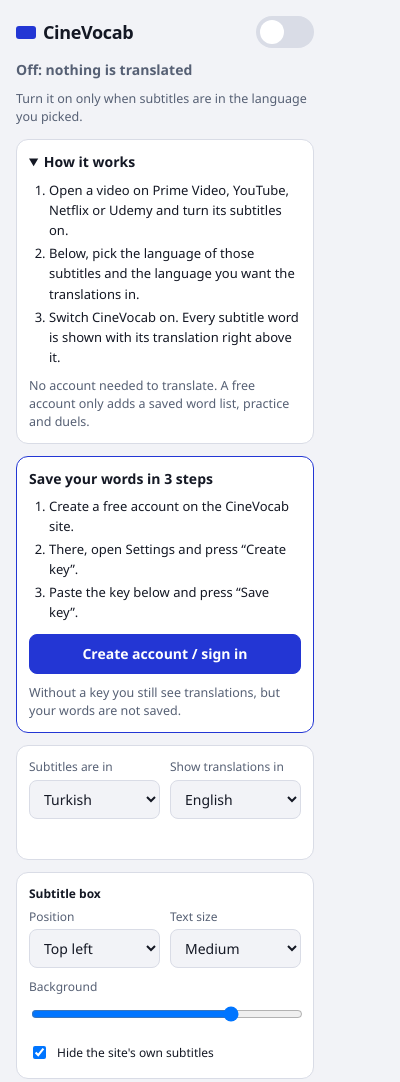
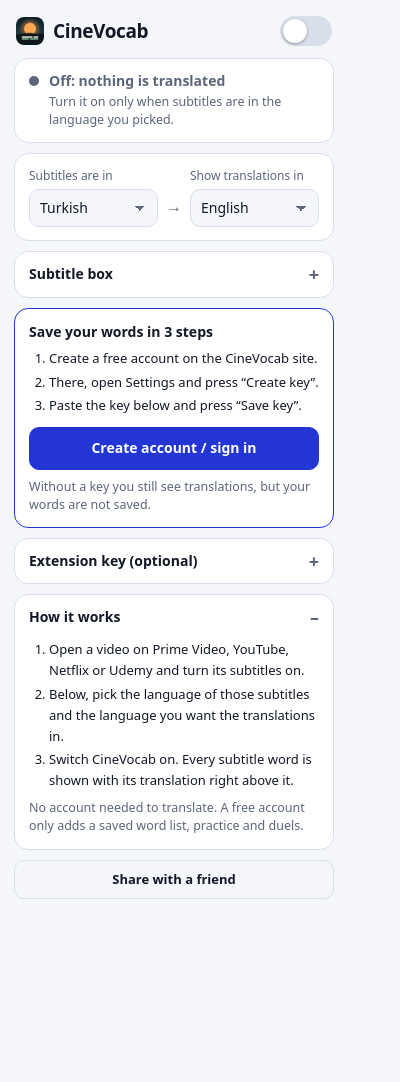
Before and after one commit to yakupceri/cinevocab-app, a browser extension: page extension/popup.html in a window 400 px wide. Shown: the top 1082 px of the page. After the commit the page ends 913 px from the top, so only its background shows below. Drawn offline with Linux system fonts and the light colour scheme.

Commit message:
1.9.3: yeni popup tasarimi; site: girisliyken 'Hesabim' goster
Co-Authored-By: Claude Sonnet 5.5 <noreply@anthropic.com>
Claude-Session: https://claude.ai/code/session_0117JLTDqRtJw19g2nFHCGNn

```diff
--- a/extension/popup.html
+++ b/extension/popup.html
@@ -1,77 +1,123 @@
 <!DOCTYPE html>
 <html><head><meta charset="utf-8">
 <style>
-  :root { color-scheme: dark light; --bg:#0c0f14; --panel:#151a23; --line:#2a3242; --ink:#eef1f7; --dim:#8f9aae; --acc:#ffd447; --on:#17130a; --ok:#47d6a1; --bad:#ff8d94; }
-  @media (prefers-color-scheme: light) { :root { --bg:#f2f3f7; --panel:#fff; --line:#d9dce6; --ink:#141824; --dim:#566074; --acc:#2336d4; --on:#fff; --ok:#0b8f63; --bad:#cf2f3b; } }
+  :root { color-scheme: dark light;
+    --bg:#0b1117; --panel:#131b24; --panel2:#18222d; --line:#243241; --ink:#eef2f7; --dim:#93a1b3;
+    --acc:#ffd447; --on:#1a1505; --ok:#3ddc97; --okbg:rgba(61,220,151,.12); --bad:#ff8d94; --r:14px; }
+  @media (prefers-color-scheme: light) { :root {
+    --bg:#f4f6fa; --panel:#ffffff; --panel2:#f0f3f8; --line:#d8deea; --ink:#121826; --dim:#5b667a;
+    --acc:#2336d4; --on:#ffffff; --ok:#0b8f63; --okbg:rgba(11,143,99,.1); --bad:#cf2f3b; } }
   * { box-sizing:border-box; }
-  body { width:330px; margin:0; padding:16px; background:var(--bg); color:var(--ink); font:14px/1.45 "Segoe UI",system-ui,sans-serif; }
-  .top { display:flex; align-items:center; gap:10px; }
-  .brand { font:800 18px system-ui; letter-spacing:-.02em; display:flex; align-items:center; gap:7px; flex:1; }
-  .brand i { width:20px; height:13px; border-radius:3px; background:var(--acc); display:block; }
-  .sw { position:relative; width:58px; height:32px; border-radius:99px; background:var(--line); border:0; cursor:pointer; padding:0; transition:background .15s; }
-  .sw::after { content:""; position:absolute; top:4px; left:4px; width:24px; height:24px; border-radius:50%; background:#fff; transition:transform .15s; }
-  .sw[aria-checked="true"] { background:var(--ok); } .sw[aria-checked="true"]::after { transform:translateX(26px); }
-  #state { margin:12px 0 0; font-weight:700; } #state.off { color:var(--dim); font-weight:600; }
-  .card { background:var(--panel); border:1px solid var(--line); border-radius:12px; padding:12px; margin-top:12px; }
+  body { width:348px; margin:0; padding:14px; background:var(--bg); color:var(--ink); font:14px/1.45 system-ui,"Segoe UI",Roboto,sans-serif; }
+  /* üst bar */
+  .top { display:flex; align-items:center; gap:10px; padding:2px 2px 12px; }
+  .brand { flex:1; display:flex; align-items:center; gap:9px; font:800 19px system-ui; letter-spacing:-.02em; }
+  .brand img { width:28px; height:28px; border-radius:8px; display:block; }
+  .sw { position:relative; width:52px; height:30px; border-radius:99px; background:var(--line); border:0; cursor:pointer; padding:0; transition:background .15s; flex:none; }
+  .sw::after { content:""; position:absolute; top:3px; left:3px; width:24px; height:24px; border-radius:50%; background:#fff; box-shadow:0 1px 3px rgba(0,0,0,.35); transition:transform .15s; }
+  .sw[aria-checked="true"] { background:var(--ok); } .sw[aria-checked="true"]::after { transform:translateX(22px); }
+  /* durum */
+  .status { display:flex; gap:10px; align-items:flex-start; padding:12px 14px; border-radius:var(--r); background:var(--panel); border:1px solid var(--line); }
+  .dot { width:10px; height:10px; border-radius:50%; background:var(--dim); margin-top:5px; flex:none; }
+  .status.on { border-color:var(--ok); background:var(--okbg); } .status.on .dot { background:var(--ok); box-shadow:0 0 0 4px var(--okbg); }
+  #state { margin:0; font-weight:700; } #state.off { color:var(--dim); font-weight:600; }
+  #hint, #site { margin:2px 0 0; font-size:12.5px; color:var(--dim); } #site { color:var(--acc); }
+  /* kartlar */
+  .card { background:var(--panel); border:1px solid var(--line); border-radius:var(--r); padding:13px 14px; margin-top:10px; }
+  .card.acc { border-color:var(--acc); }
   .two { display:grid; grid-template-columns:1fr 1fr; gap:10px; }
-  label { display:block; font-size:12px; color:var(--dim); margin-bottom:4px; }
-  select, input { width:100%; padding:8px 10px; font:inherit; color:inherit; background:var(--bg); border:1px solid var(--line); border-radius:8px; min-height:36px; }
-  button.b { width:100%; margin-top:8px; padding:9px; font:inherit; font-weight:700; border-radius:8px; border:1px solid var(--line); background:transparent; color:inherit; cursor:pointer; }
-  button.b.p { background:var(--acc); border-color:var(--acc); color:var(--on); }
+  .lang { display:grid; grid-template-columns:1fr auto 1fr; gap:8px; align-items:end; }
+  .arrow { color:var(--dim); padding-bottom:9px; font-size:16px; }
+  label { display:block; font-size:12px; color:var(--dim); margin-bottom:5px; }
+  select, input[type=text], input:not([type]), input[type=password] { width:100%; padding:8px 10px; font:inherit; color:inherit; background:var(--bg); border:1px solid var(--line); border-radius:10px; min-height:38px; }
+  select { appearance:none; background-image:linear-gradient(45deg,transparent 50%,var(--dim) 50%),linear-gradient(135deg,var(--dim) 50%,transparent 50%); background-position:calc(100% - 17px) 16px,calc(100% - 12px) 16px; background-size:5px 5px,5px 5px; background-repeat:no-repeat; padding-right:28px; }
+  input[type=range] { width:100%; accent-color:var(--acc); padding:0; min-height:22px; }
+  button.b { width:100%; margin-top:8px; padding:10px; font:inherit; font-weight:700; border-radius:10px; border:1px solid var(--line); background:transparent; color:inherit; cursor:pointer; }
+  button.b:hover { background:var(--panel2); }
+  button.b.p { background:var(--acc); border-color:var(--acc); color:var(--on); } button.b.p:hover { filter:brightness(1.06); }
   :focus-visible { outline:2px solid var(--acc); outline-offset:2px; }
-  .note { font-size:12.5px; color:var(--dim); margin:10px 0 0; min-height:18px; } .note.bad { color:var(--bad); } .note.ok { color:var(--ok); }
-  .how summary { cursor:pointer; font-weight:700; }
-  .how ol { margin:8px 0 0; padding-left:20px; font-size:13px; line-height:1.55; }
-  .how li { margin-bottom:3px; }
-  .guide { border-color:var(--acc); }
+  .note { font-size:12.5px; color:var(--dim); margin:8px 0 0; min-height:0; } .note:empty { display:none; }
+  .note.bad { color:var(--bad); } .note.ok { color:var(--ok); }
+  /* açılır bölümler */
+  details.card { padding:0; }
+  details.card > summary { list-style:none; cursor:pointer; padding:12px 14px; font-weight:700; display:flex; align-items:center; justify-content:space-between; }
+  details.card > summary::-webkit-details-marker { display:none; }
+  details.card > summary::after { content:"+"; color:var(--dim); font-weight:600; font-size:18px; line-height:1; }
+  details.card[open] > summary::after { content:"–"; }
+  details.card > .in { padding:0 14px 14px; }
+  .chk { display:flex; gap:9px; align-items:center; margin-top:14px; color:var(--ink); cursor:pointer; font-size:13.5px; }
+  .chk input { width:auto; min-height:0; accent-color:var(--acc); }
+  .how ol, .guide ol { margin:0; padding-left:20px; font-size:13px; line-height:1.6; }
+  .how li, .guide li { margin-bottom:3px; }
   .guide b { display:block; margin-bottom:6px; }
-  .guide ol { margin:0; padding-left:20px; font-size:13px; line-height:1.55; }
-  .guide li { margin-bottom:3px; }
+  .foot { display:flex; gap:8px; margin-top:10px; }
+  .foot .b { margin-top:0; font-size:13px; padding:9px 8px; }
   [hidden] { display:none !important; }
 </style></head>
 <body>
-  <div class="top"><div class="brand"><i></i>CineVocab</div><button class="sw" id="sw" role="switch" aria-checked="false" aria-label="On/Off"></button></div>
-  <p id="state" class="off"></p>
-  <p class="note" id="hint"></p>
-  <p class="note" id="site" hidden style="color:var(--acc)"></p>
-  <div class="card" id="siteCard" hidden>
+  <div class="top">
+    <div class="brand"><img src="icons/icon128.png" alt="">CineVocab</div>
+    <button class="sw" id="sw" role="switch" aria-checked="false" aria-label="On/Off"></button>
+  </div>
+
+  <div class="status" id="statusBox">
+    <i class="dot"></i>
+    <div><p id="state" class="off"></p><p id="hint"></p><p id="site" hidden></p></div>
+  </div>
+
+  <div class="card acc" id="siteCard" hidden>
     <button class="b p" id="siteEnable" style="margin-top:0"></button>
     <p class="note" id="siteEnableNote"></p>
   </div>
-  <details class="card how" id="how">
-    <summary id="howTitle"></summary>
-    <ol><li id="h1"></li><li id="h2"></li><li id="h3"></li></ol>
-    <p class="note" id="hNote"></p>
+
+  <div class="card">
+    <div class="lang">
+      <div><label for="src" id="lSrc"></label><select id="src"></select></div>
+      <span class="arrow" aria-hidden="true">→</span>
+      <div><label for="dst" id="lDst"></label><select id="dst"></select></div>
+    </div>
+    <p class="note" id="det"></p>
+  </div>
+
+  <details class="card">
+    <summary id="lBox"></summary>
+    <div class="in">
+      <div class="two">
+        <div><label for="pos" id="lPos"></label><select id="pos"></select></div>
+        <div><label for="size" id="lSize"></label><select id="size"></select></div>
+      </div>
+      <label for="op" id="lOp" style="margin-top:12px"></label>
+      <input id="op" type="range" min="40" max="100" step="5">
+      <label class="chk"><input id="hide" type="checkbox"><span id="lHide"></span></label>
+    </div>
   </details>
-  <div class="card guide" id="guide" hidden>
+
+  <div class="card acc guide" id="guide" hidden>
     <b id="gTitle"></b>
     <ol><li id="g1"></li><li id="g2"></li><li id="g3"></li></ol>
     <button class="b p" id="gOpen"></button>
     <p class="note" id="gNote"></p>
   </div>
-  <div class="card">
-    <div class="two">
-      <div><label for="src" id="lSrc"></label><select id="src"></select></div>
-      <div><label for="dst" id="lDst"></label><select id="dst"></select></div>
+
+  <details class="card">
+    <summary id="lKey"></summary>
+    <div class="in">
+      <p class="note" id="keyHelp" style="margin:0 0 8px"></p>
+      <input id="key" autocomplete="off" spellcheck="false">
+      <button class="b p" id="save"></button>
+      <p class="note ok" id="keyState" hidden></p>
     </div>
-    <p class="note" id="det"></p>
-  </div>
-  <div class="card">
-    <label id="lBox" style="font-weight:700;color:var(--ink)"></label>
-    <div class="two" style="margin-top:6px">
-      <div><label for="pos" id="lPos"></label><select id="pos"></select></div>
-      <div><label for="size" id="lSize"></label><select id="size"></select></div>
+  </details>
+
+  <details class="card how" id="how">
+    <summary id="howTitle"></summary>
+    <div class="in">
+      <ol><li id="h1"></li><li id="h2"></li><li id="h3"></li></ol>
+      <p class="note" id="hNote"></p>
     </div>
-    <label for="op" id="lOp" style="margin-top:10px"></label>
-    <input id="op" type="range" min="40" max="100" step="5" style="padding:0;min-height:24px">
-    <label style="display:flex;gap:8px;align-items:center;margin-top:12px;color:var(--ink);cursor:pointer"><input id="hide" type="checkbox" style="width:auto;min-height:0"><span id="lHide"></span></label>
-  </div>
-  <div class="card">
-    <label for="key" id="lKey"></label>
-    <p class="note" id="keyHelp" style="margin:0 0 8px"></p>
-    <input id="key" autocomplete="off" spellcheck="false">
-    <button class="b p" id="save"></button>
-    <p class="note ok" id="keyState" hidden></p>
+  </details>
+
+  <div class="foot">
     <button class="b" id="open"></button>
     <button class="b" id="share"></button>
   </div>
--- a/extension/popup.js
+++ b/extension/popup.js
@@ -25,6 +25,7 @@ function paint() {
   $("sw").setAttribute("aria-checked", String(!!st.enabled));
   $("state").textContent = st.enabled ? T("status_on") : T("status_off");
   $("state").className = st.enabled ? "" : "off";
+  $("statusBox").className = "status" + (st.enabled ? " on" : "");
   $("src").value = st.src; $("dst").value = st.dst;
   const hasKey = !!st.key;
   $("guide").hidden = hasKey; $("keyState").hidden = !hasKey; $("open").hidden = !hasKey;
```
Also changed, not shown: templates/explore.html (+5 -0 lines), templates/landing.html (+6 -0 lines), extension/manifest.json.
